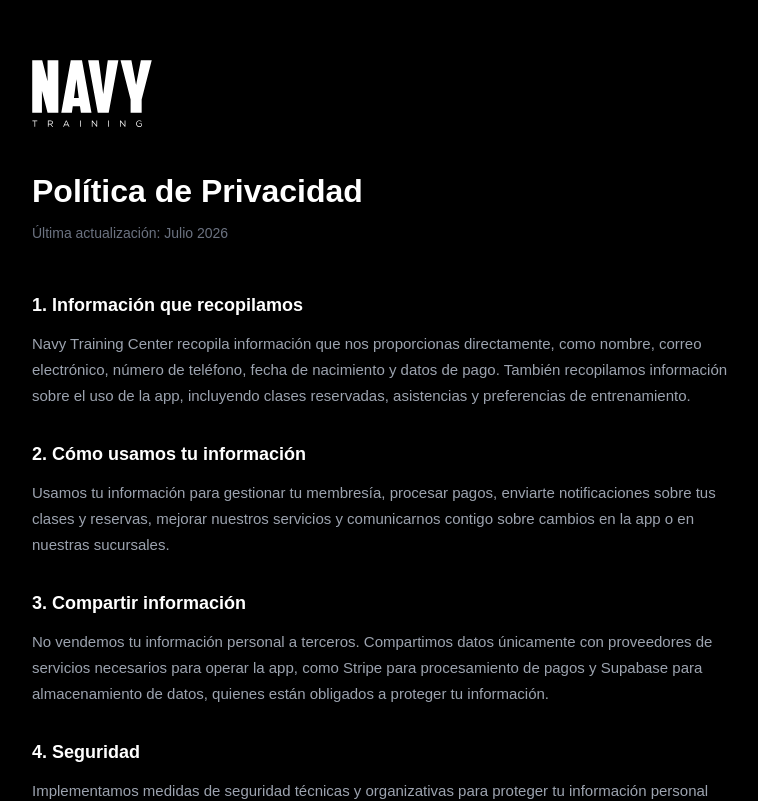
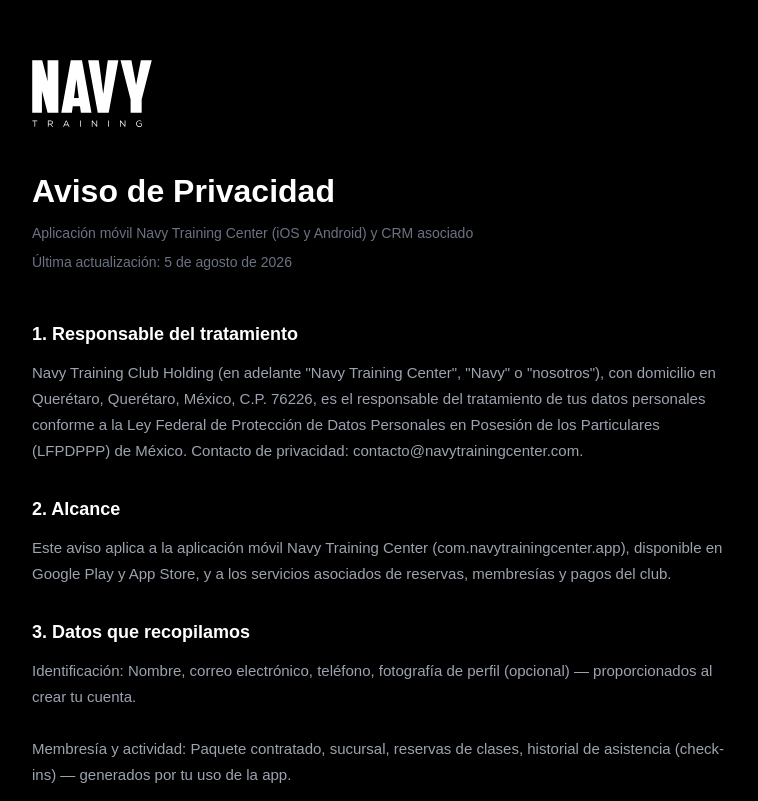
Before and after one commit to ArmandoDP/Navy-Traning-Platform, a Next.js app: page /privacidad in a window 1280 px wide. Shown: the top 801 px of the page, without its empty margins (258-1016 px from the left). Built offline with nearby package versions, Linux system fonts and the light colour scheme; a web font is replaced by a local one.

Commit message:
feat: update privacy policy content and structure in PrivacidadPage component

```diff
--- a/src/app/privacidad/page.tsx
+++ b/src/app/privacidad/page.tsx
@@ -11,51 +11,66 @@ export default function PrivacidadPage() {
         <img src="/logo-navy.svg" alt="Navy Training Center" style={{ width: '120px', marginBottom: '40px' }} />
 
         <h1 style={{ color: '#fff', fontSize: '32px', fontWeight: 900, marginBottom: '8px' }}>
-          Política de Privacidad
+          Aviso de Privacidad
         </h1>
+        <p style={{ color: '#6b7280', fontSize: '14px', marginBottom: '8px' }}>
+          Aplicación móvil Navy Training Center (iOS y Android) y CRM asociado
+        </p>
         <p style={{ color: '#6b7280', fontSize: '14px', marginBottom: '48px' }}>
-          Última actualización: Julio 2026
+          Última actualización: 5 de agosto de 2026
         </p>
 
         {[
           {
-            titulo: '1. Información que recopilamos',
-            texto: 'Navy Training Center recopila información que nos proporcionas directamente, como nombre, correo electrónico, número de teléfono, fecha de nacimiento y datos de pago. También recopilamos información sobre el uso de la app, incluyendo clases reservadas, asistencias y preferencias de entrenamiento.'
+            titulo: '1. Responsable del tratamiento',
+            texto: 'Navy Training Club Holding (en adelante "Navy Training Center", "Navy" o "nosotros"), con domicilio en Querétaro, Querétaro, México, C.P. 76226, es el responsable del tratamiento de tus datos personales conforme a la Ley Federal de Protección de Datos Personales en Posesión de los Particulares (LFPDPPP) de México. Contacto de privacidad: contacto@navytrainingcenter.com.'
           },
           {
-            titulo: '2. Cómo usamos tu información',
-            texto: 'Usamos tu información para gestionar tu membresía, procesar pagos, enviarte notificaciones sobre tus clases y reservas, mejorar nuestros servicios y comunicarnos contigo sobre cambios en la app o en nuestras sucursales.'
+            titulo: '2. Alcance',
+            texto: 'Este aviso aplica a la aplicación móvil Navy Training Center (com.navytrainingcenter.app), disponible en Google Play y App Store, y a los servicios asociados de reservas, membresías y pagos del club.'
           },
           {
-            titulo: '3. Compartir información',
-            texto: 'No vendemos tu información personal a terceros. Compartimos datos únicamente con proveedores de servicios necesarios para operar la app, como Stripe para procesamiento de pagos y Supabase para almacenamiento de datos, quienes están obligados a proteger tu información.'
+            titulo: '3. Datos que recopilamos',
+            texto: 'Identificación: Nombre, correo electrónico, teléfono, fotografía de perfil (opcional) — proporcionados al crear tu cuenta.\n\nMembresía y actividad: Paquete contratado, sucursal, reservas de clases, historial de asistencia (check-ins) — generados por tu uso de la app.\n\nPagos: Historial de transacciones, últimos 4 dígitos y vigencia de la tarjeta. Los datos completos de tarjeta los procesa OrkestaPay; nunca se almacenan en nuestros servidores.\n\nComposición corporal (opcional): Mediciones InBody (peso, masa muscular, % grasa), solo si usas ese servicio en el club, con tu consentimiento.\n\nTécnicos: Identificador de dispositivo para notificaciones push, sistema operativo, datos de diagnóstico y uso — automático al usar la app.'
           },
           {
-            titulo: '4. Seguridad',
-            texto: 'Implementamos medidas de seguridad técnicas y organizativas para proteger tu información personal contra acceso no autorizado, alteración, divulgación o destrucción.'
+            titulo: '4. Finalidades del tratamiento',
+            texto: 'Crear y administrar tu cuenta, membresía y reservas de clases. Procesar pagos, renovaciones y facturación. Enviarte notificaciones sobre tu membresía, clases, pagos y novedades del club (puedes desactivarlas en los ajustes de tu dispositivo o de la app). Registrar tu asistencia y, si lo eliges, tus mediciones de composición corporal. Mejorar la app y atender solicitudes de soporte.\n\nNo vendemos tus datos personales ni los usamos para publicidad de terceros.'
           },
           {
-            titulo: '5. Tus derechos',
-            texto: 'Tienes derecho a acceder, corregir o eliminar tu información personal. Puedes hacerlo desde la sección de Perfil en la app o contactándonos directamente.'
+            titulo: '5. Con quién compartimos datos',
+            texto: 'Compartimos datos únicamente con proveedores que nos prestan servicios, bajo contrato y solo para las finalidades descritas:\n\nOrkestaPay — Procesamiento de pagos\nGoogle Firebase / FCM y Apple APNs — Notificaciones push\nTotalPass / Fitpass — Validación de accesos por convenios corporativos\nResend — Envío de correos transaccionales\nMicrosoft Azure — Infraestructura y almacenamiento\n\nFuera de estos casos, solo compartiremos datos si una autoridad lo requiere legalmente.'
           },
           {
-            titulo: '6. Datos de menores',
-            texto: 'Nuestra app está dirigida a personas mayores de 18 años. No recopilamos intencionalmente información de menores de edad.'
+            titulo: '6. Retención y eliminación de datos',
+            texto: 'Conservamos tus datos personales únicamente durante el tiempo necesario:\n\nDatos de cuenta y perfil: Mientras tu cuenta esté activa. Al eliminar tu cuenta, se borran en un máximo de 30 días naturales.\n\nReservas, asistencia y mediciones InBody: Mientras tu cuenta esté activa; se eliminan junto con la cuenta.\n\nHistorial de pagos y comprobantes fiscales: 5 años a partir de la transacción, aun si eliminas tu cuenta (obligación legal fiscal en México).\n\nIdentificadores de notificaciones push: Se eliminan al cerrar sesión, desinstalar la app o eliminar la cuenta.\n\nRegistros técnicos y de diagnóstico: Máximo 12 meses.\n\nCumplidos estos plazos, los datos se eliminan de forma segura o se anonimizan de manera irreversible.'
           },
           {
-            titulo: '7. Cambios a esta política',
-            texto: 'Podemos actualizar esta política de privacidad ocasionalmente. Te notificaremos sobre cambios significativos a través de la app o por correo electrónico.'
+            titulo: '7. Eliminación de tu cuenta y tus datos',
+            texto: 'Puedes solicitar la eliminación de tu cuenta y datos personales en cualquier momento:\n\n• Desde la app: Perfil → Configuración → Eliminar cuenta\n• Por correo: contacto@navytrainingcenter.com desde el correo registrado\n• En línea: www.navytrainingcenter.com/eliminar-cuenta\n\nProcesaremos la solicitud en un máximo de 30 días naturales, con excepción de los datos que debamos conservar por obligación legal.'
           },
           {
-            titulo: '8. Contacto',
-            texto: 'Si tienes preguntas sobre esta política de privacidad, contáctanos en: hola@navytrainingcenter.com'
+            titulo: '8. Seguridad',
+            texto: 'Aplicamos medidas técnicas y organizativas para proteger tus datos: cifrado en tránsito (TLS), controles de acceso por rol, infraestructura en Microsoft Azure y monitoreo de accesos. Ningún sistema es infalible, pero trabajamos continuamente para proteger tu información.'
+          },
+          {
+            titulo: '9. Tus derechos (ARCO)',
+            texto: 'Conforme a la LFPDPPP, puedes ejercer tus derechos de Acceso, Rectificación, Cancelación y Oposición, así como revocar tu consentimiento o limitar el uso de tus datos, escribiendo a contacto@navytrainingcenter.com. Responderemos en los plazos que marca la ley.'
+          },
+          {
+            titulo: '10. Menores de edad',
+            texto: 'La app no está dirigida a menores de 18 años. Los menores solo pueden ser inscritos por su madre, padre o tutor, quien es responsable de la cuenta y otorga el consentimiento correspondiente.'
+          },
+          {
+            titulo: '11. Cambios a este aviso',
+            texto: 'Podemos actualizar este aviso. Publicaremos la versión vigente en esta misma URL con su fecha de actualización y, si el cambio es sustancial, te lo notificaremos por la app o por correo.'
           },
         ].map((s, i) => (
           <div key={i} style={{ marginBottom: '32px' }}>
             <h2 style={{ color: '#fff', fontSize: '18px', fontWeight: 700, marginBottom: '12px' }}>
               {s.titulo}
             </h2>
-            <p style={{ color: '#9ca3af', fontSize: '15px', lineHeight: '26px', margin: 0 }}>
+            <p style={{ color: '#9ca3af', fontSize: '15px', lineHeight: '26px', margin: 0, whiteSpace: 'pre-line' }}>
               {s.texto}
             </p>
           </div>
```
